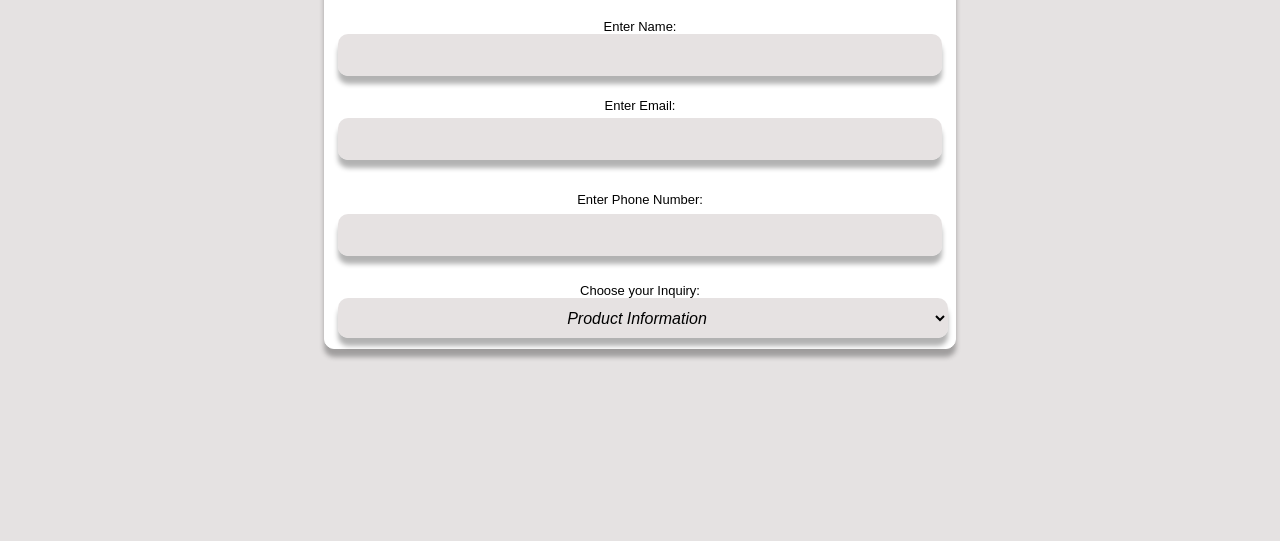
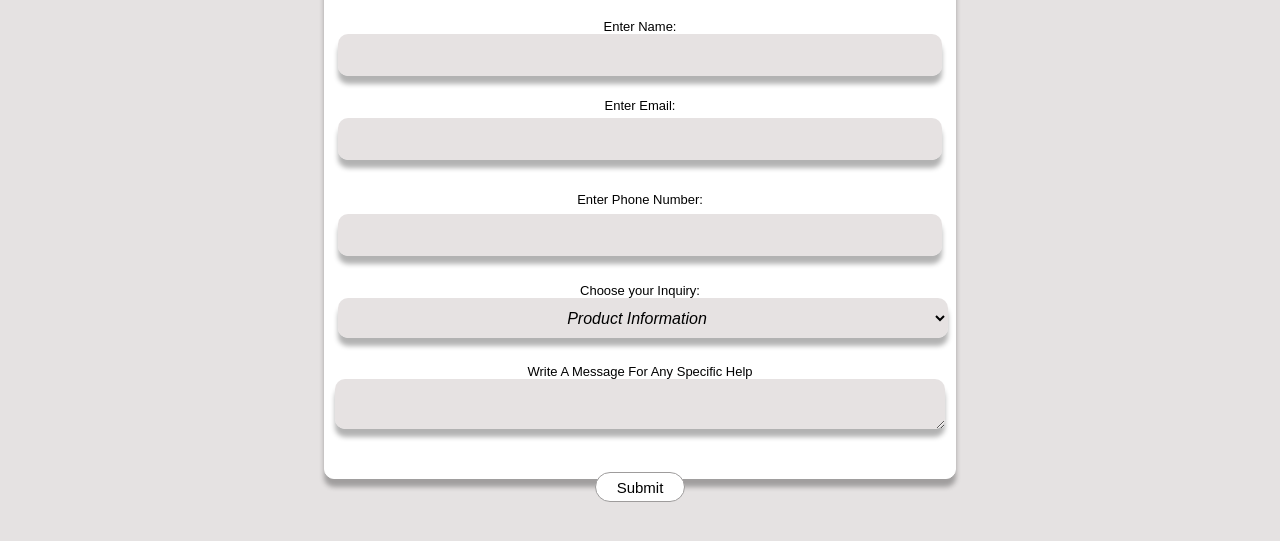
Before and after one commit to Arham1mran/ecommerce-store, a plain HTML site: page contact.html in a window 1280 px wide. Shown: the part 199-740 px from the top of the page. Drawn offline with Linux system fonts and the light colour scheme.

Commit message:
again minor changes

```diff
--- a/contact.html
+++ b/contact.html
@@ -87,7 +87,7 @@ input[type=text]{
     margin: auto;
     width: 610px;
     border: 1px solid white;
-    height: 400px;
+    height: 530px;
     background-color: white;
     border-radius: 10px;
     padding: 10px;
@@ -121,6 +121,7 @@ input[type=text]{
     width: 600px;
     float: left;
     box-shadow: 0px 8px 5px rgba(0, 0, 0, 0.3);
+    resize: vertical;
 }
 #number{
     height: 40px;
@@ -174,6 +175,49 @@ select option {
             font-size: 16px;
             border: none;
         }
+#msg{
+
+    height: 40px;
+    background-color: rgba(221, 216, 216, 0.74);
+    border: none;
+    border-radius: 10px;
+    width: 600px;
+    float: left;
+    box-shadow: 0px 8px 5px rgba(0, 0, 0, 0.3);
+    resize: vertical;
+    max-height: 80px;
+}
+textarea{
+    padding: 5px;
+    font-family: Arial, Helvetica, sans-serif;
+    font-size: medium;
+    border: none;
+    text-align: center;
+}
+#btn{
+            font-family: Arial, Helvetica, sans-serif;
+            font-weight: bolder;
+            width: 90px;
+            height: 30px;
+            font-size: 15px;
+            font-weight: lighter;
+            border-radius: 500px;
+            border-width: 1px;
+            background-color: white;
+            border-width: 2px;
+            border-color: rgb(158, 156, 156);
+            border-style: solid;
+            border-width: 0.1px;
+            border-radius: 50px;
+            transition: all ease-in-out 1s;
+
+        }
+        #btn:hover{
+            background-color: darkgray;
+            color: whitesmoke;
+            cursor: pointer;
+            border-color: aliceblue;
+        }
 
     </style>
 </head>
@@ -189,7 +233,7 @@ select option {
         </nav>
         </div>
         <br><br>
-        <div id="box"><br><div id="contact">Contact Us</div><br><div id="title">Enter Name:</div><div><input type="text" name="name" id="fullname" required></div><br><div id="title">Enter Email:</div><div class="sol"><div><input type="email" name="name" id="email" required></div></div><br><span id="title1">Enter Phone Number:</span><br><div class="sol"><span><input type="number" name="name" id="number" required></span></div><br><div id="title">Choose your Inquiry:</div><select id="opt" name="dropdown">
+        <div id="box"><br><div id="contact">Contact Us</div><br><div id="title">Enter Name:</div><div><input type="text" name="name" id="fullname" required></div><br><div id="title">Enter Email:</div><div class="sol"><div><input type="email" name="name" id="email" required></div></div><br><span id="title1">Enter Phone Number:</span><br><div class="sol"><span><input type="number" name="name" id="number" required></span></div><br><div id="title">Choose your Inquiry:</div><select id="opt" name="dropdown" required>
             <option value="option">Product Information</option>
             <option value="option">Order and Shipping Details</option>
             <option value="option">Payment and Pricing</option>
@@ -197,5 +241,10 @@ select option {
             <option value="option">Account and Login</option>
             <option value="option">Customer Support</option>
         </select>
+        <br><br><br>
+        <div id="title">Write A Message For Any Specific Help</div>
+        <div ><textarea type="tel" id="msg" required></textarea></div>
+        <br><br><br><br>
+        <div><input type="button" id="btn" value="Submit"></div>
 </body>
 </html>
```
